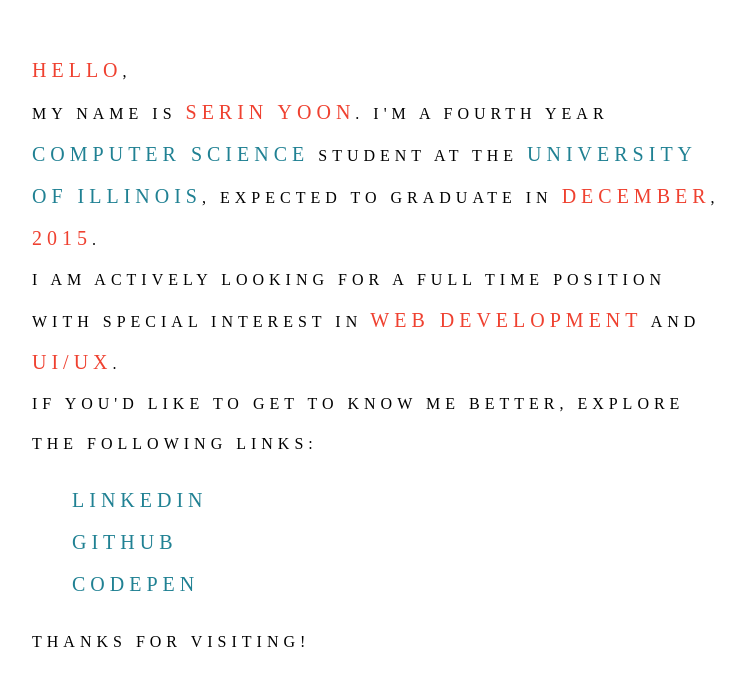
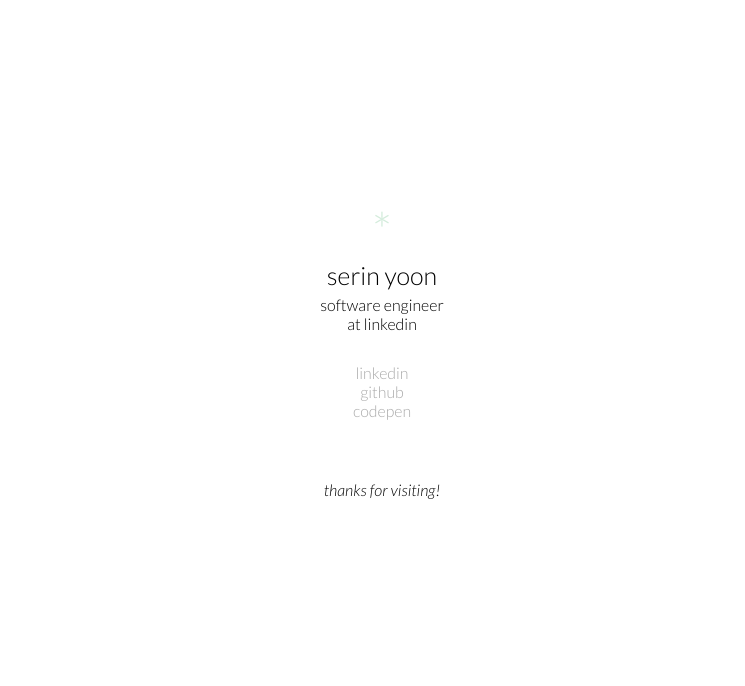
Before and after one commit to serinyoon/serinyoon.com, a plain HTML site: page index.html in a window 1280 px wide. Shown: the whole page, without its empty margins (258-1003 px from the left). Drawn offline with nearby package versions, Linux system fonts and the light colour scheme; a web font is replaced by a local one.

Commit message:
finally got around to update the profile :p

```diff
--- a/index.html
+++ b/index.html
@@ -1,25 +1,36 @@
 <html>
 <head>
-    <title>Serin Yoon</title>
-    <link rel="stylesheet" type="text/css" href="./style.css"></link>
-    <script type="text/javascript" src="https://code.jquery.com/jquery-2.1.4.min.js"></script>
-    <script type="text/javascript" src="./script.js"></script>
+  <title>Serin Yoon</title>
+  <link rel="stylesheet" type="text/css" href="./style.css"></link>
 </head>
 <body>
+
+<div class="star">*</div>
+
 <div class="bio">
-<span class="hello"></span>,<br>
-MY NAME IS <span class="name"></span>. I'M A FOURTH YEAR <span class="major"></span> STUDENT AT THE <span class="school"></span>, EXPECTED TO GRADUATE IN <span class="month"></span>, <span class="year"></span>. <br>
-I AM ACTIVELY LOOKING FOR A FULL TIME POSITION WITH SPECIAL INTEREST IN <span class="web"></span> AND <span class="ui"></span>. <br>
-IF YOU'D LIKE TO GET TO KNOW ME BETTER, EXPLORE THE FOLLOWING LINKS: <br>
-<ul>
-  <li><a href="https://www.linkedin.com/in/serinyoon" target="_blank"><span class="linkedin"></span></a></li>
-  <li><a href="https://github.com/serinyoon" target="_blank"><span class="github"></span></a></li>
-  <li><a href="https://codepen.io/serinyoon" target="_blank"><span class="codepen"></span></a></li>
-</ul>
+  <div class="name">Serin Yoon</div>
+  <div class="title">Software Engineer</div>
+  <div class"company">at LinkedIn</div>
+</div>
 
-THANKS FOR VISITING!
+<div class="links">
+  <ul>
+    <li><a href="https://www.linkedin.com/in/serinyoon" target="_blank">Linkedin</a></li>
+    <li><a href="https://github.com/serinyoon" target="_blank">Github</a></li>
+    <li><a href="https://codepen.io/serinyoon" target="_blank">Codepen</a></li>
+  </ul>
 </div>
+
+<div class="message">Thanks for visiting!</div>
+
+<script type="text/javascript" src="https://code.jquery.com/jquery-2.1.4.min.js"></script>
 <script>
+  (function(){
+    var colors = ["#E1EBF5", "#F0E5EB", "#FCDFD7", "#D4ECDC", "#FCF9DA", "#EEF2F5"];
+    $(".star").css("color", colors[parseInt(Math.random()*10%colors.length)]);
+
+  })();
+
   (function(i,s,o,g,r,a,m){i['GoogleAnalyticsObject']=r;i[r]=i[r]||function(){
   (i[r].q=i[r].q||[]).push(arguments)},i[r].l=1*new Date();a=s.createElement(o),
   m=s.getElementsByTagName(o)[0];a.async=1;a.src=g;m.parentNode.insertBefore(a,m)
@@ -27,7 +38,7 @@ THANKS FOR VISITING!
 
   ga('create', 'UA-55217126-1', 'auto');
   ga('send', 'pageview');
+</script>
 
-</script>
 </body>
 </html>
--- a/script.js
+++ /dev/null
@@ -1,54 +0,0 @@
-var texts = [
-  "HELLO",
-  "SERIN YOON",
-  "COMPUTER SCIENCE",
-  "UNIVERSITY OF ILLINOIS",
-  "DECEMBER", "2015",
-  "WEB DEVELOPMENT",
-  "UI/UX",
-  "LINKEDIN",
-  "GITHUB",
-  "CODEPEN",
-
-];
-var charset = "ABCDEFGHIJKLMNOPQRSTUVWXYZ0123456789/";
-var shuffled = [];
-
-shuffle();
-setInterval(unshuffle, 40);
-
-function shuffle() {
-  for(var i = 0; i < texts.length; i++) {
-    var str = '';
-    for(var j = 0; j < texts[i].length; j++) {
-      if(texts[i][j] == ' ') str += ' ';
-      else str += charset.charAt(Math.floor(Math.random() * charset.length));
-    }
-    shuffled.push(str.split(''));
-  }
-}
-
-function unshuffle() {
-  for(var i = 0; i < texts.length; i++) {
-    for(var j = 0; j < texts[i].length; j++) {
-      if(shuffled[i][j] !== texts[i][j]) {
-          shuffled[i][j] = charset[(charset.indexOf(shuffled[i][j]) + 1)%charset.length];
-      }
-      display();
-    }
-  }
-}
-
-function display() {
-  $('.hello').text(shuffled[0].join(''));
-  $('.name').text(shuffled[1].join(''));
-  $('.major').text(shuffled[2].join(''));
-  $('.school').text(shuffled[3].join(''));
-  $('.month').text(shuffled[4].join(''));
-  $('.year').text(shuffled[5].join(''));
-  $('.web').text(shuffled[6].join(''));
-  $('.ui').text(shuffled[7].join(''));
-  $('.linkedin').text(shuffled[8].join(''));
-  $('.github').text(shuffled[9].join(''));
-  $('.codepen').text(shuffled[10].join(''));
-}
--- a/style.css
+++ b/style.css
@@ -1,38 +1,52 @@
-@import url(http://fonts.googleapis.com/css?family=Droid+Sans+Mono);
+@import url(https://fonts.googleapis.com/css?family=Lato:300italic,300);
+
+* {
+  margin: 0;
+  padding: 0;
+}
 
 body {
-  padding: 50px 0;
   margin: 0 auto;
-  max-width: 700px;
-  font-family: 'Droid Sans Mono';
+  padding: 200px 0;
+  width: 700px;
+  text-align: center;
+  font-family: 'Lato', sans-serif;
+  text-transform: lowercase;
+}
+
+.star {
+  font-size: 50px;
 }
 
 .bio {
-  letter-spacing: 5px;
-  line-height: 40px;
+  margin-bottom: 30px;
 }
 
-span {
-  color: #ef4130;
-  font-size: 20px;
-
-  &:nth-child(4), &:nth-child(5) {
-    color: #208193;
-  }
+.name {
+  font-size: 25px;
+  padding-bottom: 5px;
 }
 
-li span {
-  color: #208193;
+.message {
+  margin-top: 60px;
+  font-style: italic;
 }
 
 ul {
   list-style: none;
 }
 
-a {
+a, a:visited {
+  color: #AAA;
   text-decoration: none;
 }
 
-a span:hover {
-  color: #035463;
+a:hover {
+  color: #000000;
 }
+
+@media (min-width: 480px) {
+  body {
+    width: 100%;
+  }
+}
```
